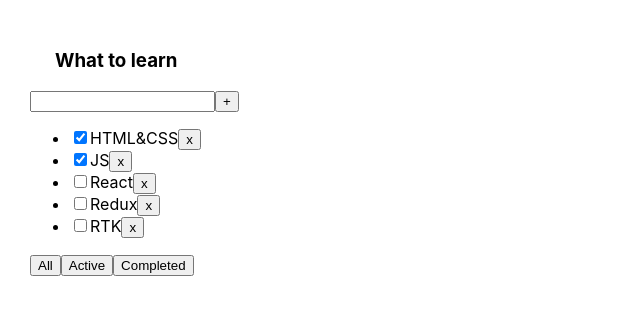
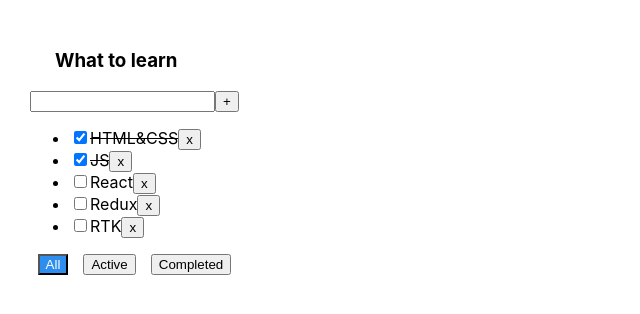
Before and after one commit to Maystrenko-Alex/Todolist, a React (Create React App) app: page / in a window 1280 px wide. Shown: the top 314 px of the page, without its empty margins (0-640 px from the left). Built offline with nearby package versions, Linux system fonts and the light colour scheme.

Commit message:
less04 - conditional rendering

```diff
--- a/src/App.css
+++ b/src/App.css
@@ -6,6 +6,31 @@
 .wrapper {
   margin: 20px;
 }
-.wrapper>h3 {
+.wrapper h3 {
   padding-left: 25px;
 }
+.isDone {
+  text-decoration: line-through;
+}
+
+.activeBtn {
+  color: white;
+  background-color: rgb(45, 142, 239);
+  font-weight: 500;
+}
+
+.btnBlock {
+  display: flex;
+  justify-content: space-around;
+}
+.error {
+  border: 1px solid red;
+  outline: none;
+}
+.notError {
+  outline: none;
+}
+.errorMessage{
+  color: red;
+  padding: 3px 10px ;
+}
--- a/src/App.tsx
+++ b/src/App.tsx
@@ -36,8 +36,8 @@
     setTasks(tasks.filter(t => t.id !== taskID))
   }
 
-  const updateTask = (taskID: string) => {
-    setTasks(tasks.map(t => (t.id === taskID) ? { ...t, isDone: !t.isDone } : t))
+  const changeTaskStatus = (taskID: string, newStatus: boolean) => {
+    setTasks(tasks.map(t => (t.id === taskID) ? { ...t, isDone: newStatus } : t))
   }
 
   const changeFilter = (filter: FilterValuesType) => {
@@ -45,17 +45,18 @@
   }
 
   const addTask = (title: string) => {
-    setTasks([...tasks, {id: v1(), title, isDone: false}])
+    setTasks([...tasks, { id: v1(), title, isDone: false }])
   }
 
   return (
     <div className="App">
       <TodoList
+        filter={filter}
         title={todoListTitle}
         tasks={taskForTodoList}
         addTask={addTask}
         removeTask={removeTask}
-        updateTask={updateTask}
+        changeTaskStatus={changeTaskStatus}
         changeFilter={changeFilter}
       />
     </div>
--- a/src/TodoList.tsx
+++ b/src/TodoList.tsx
@@ -5,21 +5,29 @@
 type TodoListPropsType = {
   title: string
   tasks: TaskType[]
+  filter: FilterValuesType
   addTask: (title: string) => void
   removeTask: (taskID: string) => void
-  updateTask: (taskID: string) => void
+  changeTaskStatus: (taskID: string, newStatus: boolean) => void
   changeFilter: (filter: FilterValuesType) => void
 }
 
 export const TodoList = (props: TodoListPropsType) => {
 
   const [title, setTitle] = useState<string>('');
+  const [error, setError] = useState<boolean>(false)
 
   const tasksList = props.tasks.map(task => {
+    const changeTaskStatusHandler = (e: ChangeEvent<HTMLInputElement>) => {
+      props.changeTaskStatus(task.id, e.currentTarget.checked)
+    }
     return (
       <li key={task.id}>
-        <input type="checkbox" checked={task.isDone} onChange={()=> props.updateTask(task.id)} />
-        <span>{task.title}</span>
+        <input
+          type="checkbox"
+          checked={task.isDone}
+          onChange={changeTaskStatusHandler} />
+        <span className={task.isDone ? 'isDone' : ''}>{task.title}</span>
         <button onClick={() => props.removeTask(task.id)}>x</button>
       </li>
     )
@@ -28,31 +36,37 @@
   const addNewTaskHandler = () => {
     if (title.trim()) {
       props.addTask(title.trim());
+    } else {
+      setError(true);
     }
     setTitle('');
   }
-  const onChangeValueInputHandler = (e: ChangeEvent<HTMLInputElement>) => setTitle(e.currentTarget.value);
+  const onChangeValueInputHandler = (e: ChangeEvent<HTMLInputElement>) => {
+    setTitle(e.currentTarget.value);
+    error && setError(false)
+  }
   const onKeyPressAddTask = (e: KeyboardEvent<HTMLInputElement>) => e.key === 'Enter' && addNewTaskHandler();
-
   return (
     <div className='wrapper'>
       <h3>{props.title}</h3>
       <div>
         <input
+          className={error ? 'error' : 'notError'}
           value={title}
           onChange={onChangeValueInputHandler}
           onKeyPress={onKeyPressAddTask}
         />
 
         <button onClick={addNewTaskHandler}>+</button>
+        {error && <div className={'errorMessage'}>Title is required!</div>}
       </div>
       <ul>
-        {tasksList}
+        {props.tasks.length ? tasksList : <span>Your taskslist is empty...</span>}
       </ul>
-      <div>
-        <button onClick={handlerCreator('all')}>All</button>
-        <button onClick={handlerCreator('active')}>Active</button>
-        <button onClick={handlerCreator('completed')}>Completed</button>
+      <div className={'btnBlock'}>
+        <button className={(props.filter === 'all') ? 'activeBtn' : ''} onClick={handlerCreator('all')}>All</button>
+        <button className={props.filter === 'active' ? 'activeBtn' : ''} onClick={handlerCreator('active')}>Active</button>
+        <button className={props.filter === 'completed' ? 'activeBtn' : ''} onClick={handlerCreator('completed')}>Completed</button>
       </div>
     </div>
   );
```
